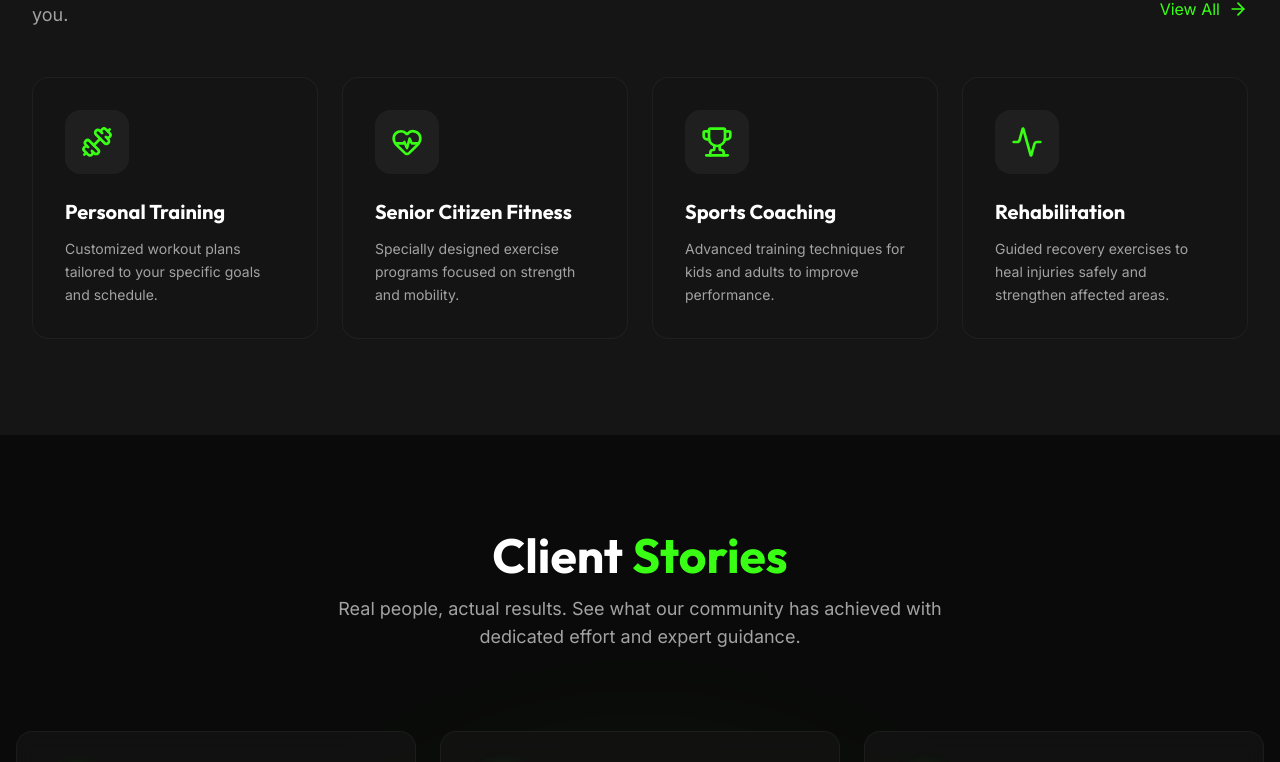
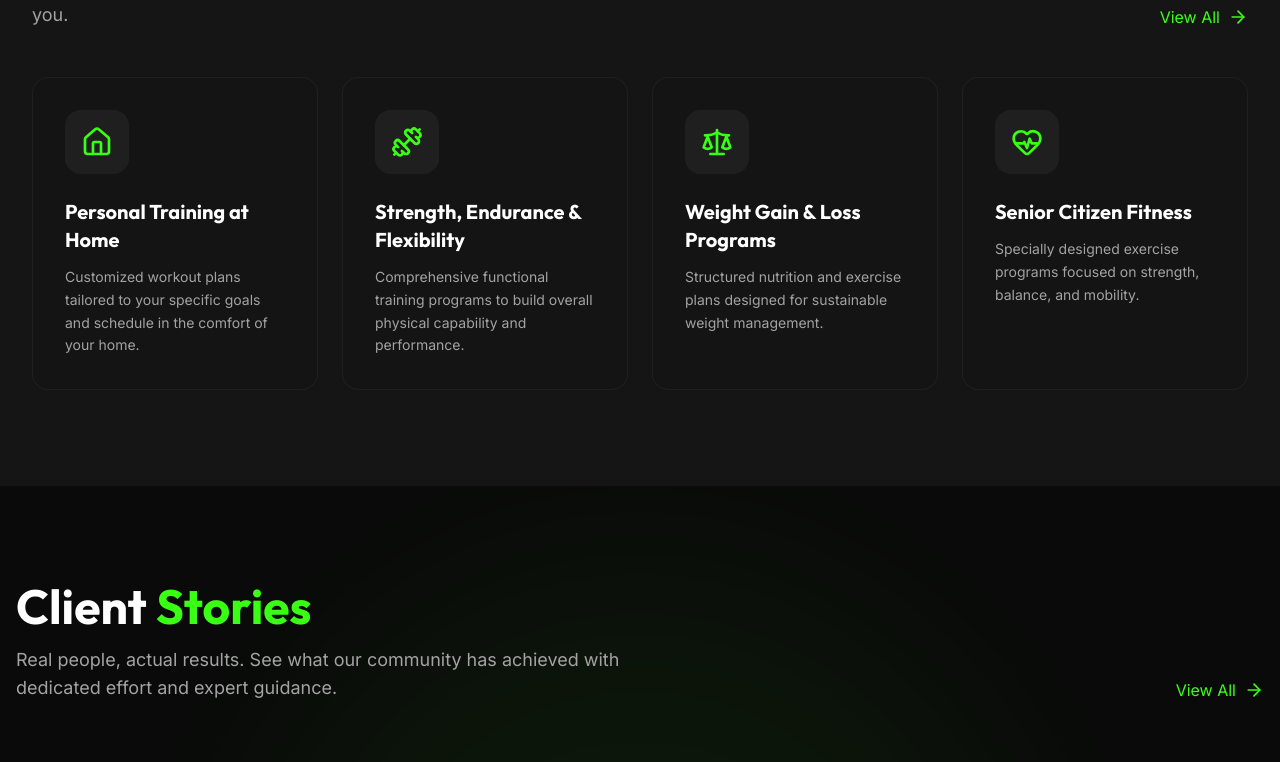
Before and after one commit to akhiln2003/THE_MYOSORE-Freelance, a React (Vite) app in the folder client/: page / in a window 1280 px wide. Shown: the part 1680-2442 px from the top of the page. Built offline with nearby package versions, Linux system fonts and the light colour scheme.

Commit message:
feat(client): update Home and Services pages UI and content

```diff
--- a/client/src/pages/Home.jsx
+++ b/client/src/pages/Home.jsx
@@ -1,6 +1,6 @@
 import { motion, AnimatePresence } from 'framer-motion';
 import { useState, useEffect } from 'react';
-import { ChevronLeft, ChevronRight, Star, Quote, Dumbbell, HeartPulse, Trophy, Activity, ArrowRight, ChevronDown } from 'lucide-react';
+import { ChevronLeft, ChevronRight, Star, Quote, Dumbbell, HeartPulse, Trophy, Activity, ArrowRight, ChevronDown, Home as HomeIcon, Scale } from 'lucide-react';
 import { Link } from 'react-router-dom';
 
 const reviews = [
@@ -43,10 +43,10 @@ const reviews = [
 ];
 
 const servicesList = [
-  { id: 1, title: 'Personal Training', description: 'Customized workout plans tailored to your specific goals and schedule.', icon: <Dumbbell className="w-8 h-8 text-primary" /> },
-  { id: 2, title: 'Senior Citizen Fitness', description: 'Specially designed exercise programs focused on strength and mobility.', icon: <HeartPulse className="w-8 h-8 text-primary" /> },
-  { id: 3, title: 'Sports Coaching', description: 'Advanced training techniques for kids and adults to improve performance.', icon: <Trophy className="w-8 h-8 text-primary" /> },
-  { id: 4, title: 'Rehabilitation', description: 'Guided recovery exercises to heal injuries safely and strengthen affected areas.', icon: <Activity className="w-8 h-8 text-primary" /> }
+  { id: 1, title: 'Personal Training at Home', description: 'Customized workout plans tailored to your specific goals and schedule in the comfort of your home.', icon: <HomeIcon className="w-8 h-8 text-primary" /> },
+  { id: 2, title: 'Strength, Endurance & Flexibility', description: 'Comprehensive functional training programs to build overall physical capability and performance.', icon: <Dumbbell className="w-8 h-8 text-primary" /> },
+  { id: 3, title: 'Weight Gain & Loss Programs', description: 'Structured nutrition and exercise plans designed for sustainable weight management.', icon: <Scale className="w-8 h-8 text-primary" /> },
+  { id: 4, title: 'Senior Citizen Fitness', description: 'Specially designed exercise programs focused on strength, balance, and mobility.', icon: <HeartPulse className="w-8 h-8 text-primary" /> }
 ];
 
 const faqs = [
@@ -166,12 +166,9 @@ const Home = () => {
             >
               <img
                 src="https://images.unsplash.com/photo-1534438327276-14e5300c3a48?q=80&w=2070&auto=format&fit=crop"
-                alt="Gym Equipment"
+                alt="Personal Training"
                 className="w-full h-full object-cover rounded-xl filter grayscale hover:grayscale-0 transition-all duration-700"
               />
-              <div className="absolute top-8 left-[-20px] bg-primary text-bg-dark font-bold px-6 py-3 rounded-r-xl shadow-lg transform -rotate-2">
-                Premium Facility
-              </div>
             </motion.div>
           </div>
         </div>
@@ -180,17 +177,18 @@ const Home = () => {
       {/* Services Overview */}
       <section className="py-24 bg-bg-slate relative">
         <div className="max-w-screen-xl mx-auto px-4 md:px-8">
-          <div className="flex justify-between items-end mb-12">
+          <div className="flex flex-col sm:flex-row justify-between sm:items-end mb-12 gap-4">
             <motion.div
               initial={{ opacity: 0, y: 20 }}
               whileInView={{ opacity: 1, y: 0 }}
               viewport={{ once: true }}
               transition={{ duration: 0.5 }}
+              className="text-left"
             >
               <h2 className="text-4xl md:text-5xl font-heading font-bold mb-4">Our <span className="text-primary">Services</span></h2>
               <p className="text-text-muted text-lg max-w-xl">Comprehensive fitness solutions designed to challenge and change you.</p>
             </motion.div>
-            <Link to="/services" className="hidden md:flex items-center text-primary hover:text-white transition-colors group shrink-0 mb-2">
+            <Link to="/services" className="inline-flex items-center text-primary hover:text-white transition-colors group shrink-0">
               View All <ArrowRight className="ml-2 w-5 h-5 group-hover:translate-x-1 transition-transform" />
             </Link>
           </div>
@@ -223,19 +221,25 @@ const Home = () => {
         <div className="absolute top-1/2 left-1/2 -translate-x-1/2 -translate-y-1/2 w-[800px] h-[800px] bg-primary/5 rounded-full blur-[100px] pointer-events-none" />
 
         <div className="max-w-screen-xl mx-auto px-4 relative z-10">
+          <div className="flex flex-col sm:flex-row justify-between sm:items-end mb-16 md:mb-20 gap-4">
             <motion.div
-            className="text-center mb-16 md:mb-20"
+              className="text-left"
               initial={{ opacity: 0, y: 30 }}
               whileInView={{ opacity: 1, y: 0 }}
               viewport={{ once: true }}
               transition={{ duration: 0.6 }}
             >
               <h2 className="text-4xl md:text-5xl font-heading font-bold mb-4">Client <span className="text-primary">Stories</span></h2>
-            <p className="text-text-muted text-lg max-w-2xl mx-auto">Real people, actual results. See what our community has achieved with dedicated effort and expert guidance.</p>
+              <p className="text-text-muted text-lg max-w-2xl">Real people, actual results. See what our community has achieved with dedicated effort and expert guidance.</p>
             </motion.div>
+            <Link to="/about" className="inline-flex items-center text-primary hover:text-white transition-colors group shrink-0">
+              View All <ArrowRight className="ml-2 w-5 h-5 group-hover:translate-x-1 transition-transform" />
+            </Link>
+          </div>
+
 
           <div className="columns-1 md:columns-2 lg:columns-3 gap-6 space-y-6">
-            {reviews.map((review, idx) => (
+            {reviews.slice(0, 3).map((review, idx) => (
               <motion.div
                 key={idx}
                 className="break-inside-avoid glass-panel p-8 rounded-2xl border border-white/5 hover:border-primary/40 transition-all duration-500 relative group bg-white/[0.02]"
--- a/client/src/pages/Services.jsx
+++ b/client/src/pages/Services.jsx
@@ -1,34 +1,76 @@
 import { motion } from 'framer-motion';
-import { Dumbbell, HeartPulse, Trophy, Activity } from 'lucide-react';
+import { Dumbbell, HeartPulse, Trophy, Activity, Apple, Users, Brain, Home as HomeIcon, Smile, Scale } from 'lucide-react';
 
 const servicesList = [
   {
     id: 1,
-    title: 'Personal Training',
-    description: 'Customized workout plans tailored to your specific goals, fitness level, and schedule. Get 1-on-1 attention to maximize results.',
-    icon: <Dumbbell className="w-10 h-10 text-primary" />,
+    title: 'Personal Training at Home',
+    description: 'Customized workout plans tailored to your specific goals and schedule in the comfort of your home. Get 1-on-1 attention to maximize results.',
+    icon: <HomeIcon className="w-10 h-10 text-primary" />,
     image: 'https://images.unsplash.com/photo-1581009146145-b5ef050c2e1e?q=80&w=2070&auto=format&fit=crop'
   },
   {
     id: 2,
-    title: 'Senior Citizen Fitness',
+    title: 'Strength, Endurance, Flexibility & Coordination',
+    description: 'Comprehensive functional training programs to build overall physical capability and performance.',
+    icon: <Dumbbell className="w-10 h-10 text-primary" />,
+    image: 'https://images.unsplash.com/photo-1534438327276-14e5300c3a48?q=80&w=2070&auto=format&fit=crop'
+  },
+  {
+    id: 3,
+    title: 'Recreation for Children',
+    description: 'Fun and engaging physical activities designed specifically to keep kids active, healthy, and happy.',
+    icon: <Smile className="w-10 h-10 text-primary" />,
+    image: 'https://images.unsplash.com/photo-1476480862126-209bfaa8edc8?q=80&w=2070&auto=format&fit=crop'
+  },
+  {
+    id: 4,
+    title: 'Rehabilitation Exercises',
+    description: 'Guided recovery exercises to heal injuries safely, strengthen affected areas, and prevent future complications.',
+    icon: <Activity className="w-10 h-10 text-primary" />,
+    image: 'https://images.unsplash.com/photo-1574680096145-d05b474e2155?q=80&w=2069&auto=format&fit=crop'
+  },
+  {
+    id: 5,
+    title: 'Weight Gain & Weight Loss Programs',
+    description: 'Structured nutrition and exercise plans designed for sustainable weight management and overall health improvement.',
+    icon: <Scale className="w-10 h-10 text-primary" />,
+    image: 'https://images.pexels.com/photos/841130/pexels-photo-841130.jpeg?auto=compress&cs=tinysrgb&w=1260&h=750&dpr=2'
+  },
+  {
+    id: 6,
+    title: 'Exercise Program for Senior Citizens',
     description: 'Specially designed exercise programs focused on strength, balance, and mobility to ensure healthy aging and vitality.',
     icon: <HeartPulse className="w-10 h-10 text-primary" />,
     image: 'https://images.pexels.com/photos/3823039/pexels-photo-3823039.jpeg?auto=compress&cs=tinysrgb&w=1260&h=750&dpr=2'
   },
   {
-    id: 3,
-    title: 'Sports Coaching',
-    description: 'Advanced training techniques for kids and adults to improve athletic performance, agility, and sport-specific skills.',
+    id: 7,
+    title: 'Sports Coaching for Kids & Adults',
+    description: 'Advanced training techniques to improve athletic performance, agility, and sport-specific skills across all ages.',
     icon: <Trophy className="w-10 h-10 text-primary" />,
     image: 'https://images.unsplash.com/photo-1517836357463-d25dfeac3438?q=80&w=2070&auto=format&fit=crop'
   },
   {
-    id: 4,
-    title: 'Rehabilitation',
-    description: 'Guided recovery exercises to heal injuries safely, strengthen affected areas, and prevent future complications.',
-    icon: <Activity className="w-10 h-10 text-primary" />,
-    image: 'https://images.unsplash.com/photo-1574680096145-d05b474e2155?q=80&w=2069&auto=format&fit=crop'
+    id: 8,
+    title: 'Nutritional Counseling',
+    description: 'Expert dietary guidance to support your fitness journey, build healthy eating habits, and fuel your body for optimal performance.',
+    icon: <Apple className="w-10 h-10 text-primary" />,
+    image: 'https://images.unsplash.com/photo-1490645935967-10de6ba17061?q=80&w=2053&auto=format&fit=crop'
+  },
+  {
+    id: 9,
+    title: 'Life Coach & NLP Therapist',
+    description: 'Mental and emotional support techniques to help you overcome barriers, build healthy habits, and develop a winner\'s mindset.',
+    icon: <Brain className="w-10 h-10 text-primary" />,
+    image: 'https://images.unsplash.com/photo-1573497019940-1c28c88b4f3e?q=80&w=1974&auto=format&fit=crop'
+  },
+  {
+    id: 10,
+    title: 'Cooperative Session',
+    description: 'Group training and partner workouts that foster teamwork, accountability, and shared fitness goals.',
+    icon: <Users className="w-10 h-10 text-primary" />,
+    image: 'https://images.unsplash.com/photo-1571019614242-c5c5dee9f50b?q=80&w=2070&auto=format&fit=crop'
   }
 ];
 
```
Lines whose indentation alone changed are shown as unchanged.
